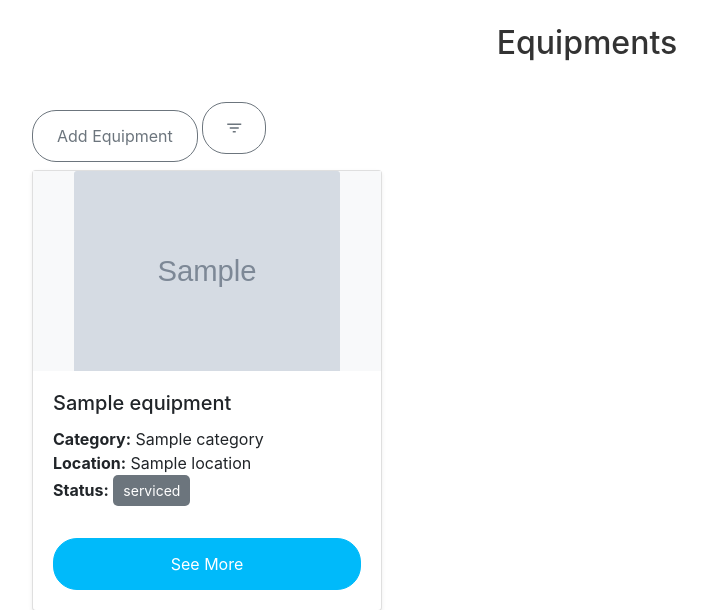
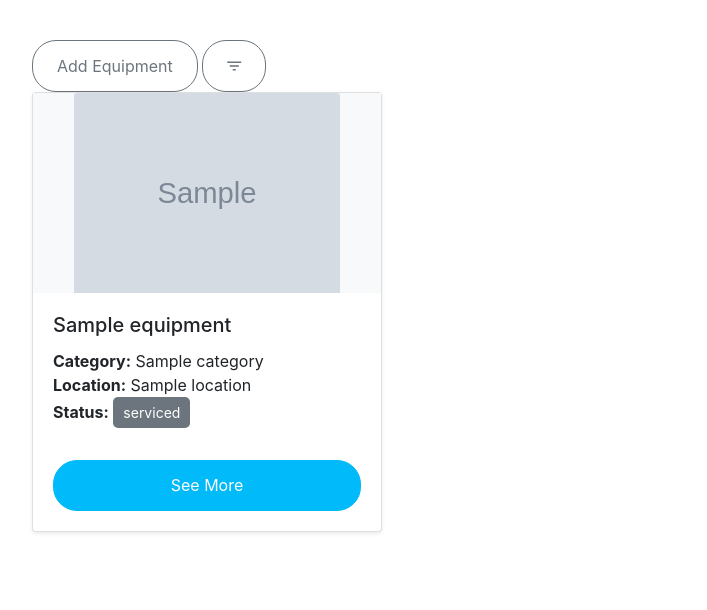
Before and after one commit to Rearaw/machineinv, a Flask app: template app/templates/equipments.html in a window 1280 px wide. Shown: the part 56-666 px from the top of the page, without its empty margins (53-760 px from the left). Run offline with Flask 3, Linux system fonts and the light colour scheme; the template is opened without the code that fills it: most values are stand-ins (such as "Sample title", 1, 10 or a date in 2020); grey boxes marked "Sample" are stand-in pictures; some libraries are stand-ins or nearby versions; some web fonts are replaced.

Commit message:
minor ui improvments

```diff
--- a/app/templates/equipments.html
+++ b/app/templates/equipments.html
@@ -1,11 +1,10 @@
 {% extends "base.html" %}
 {% block title %}Equipments{% endblock %}
 {% block content %}
-<h2 class="mb-4">Equipments</h2>
 <div><a href="{{ url_for('add_equipment') }}" class="btn btn-outline-secondary">Add Equipment</a>
 
 <!-- Toggle Button for Filters -->
-<button id="toggleFilters" class="btn btn-outline-secondary mb-3" type="button" aria-expanded="false" aria-label="Toggle filters">
+<button id="toggleFilters" class="btn btn-outline-secondary" type="button" aria-expanded="false" aria-label="Toggle filters">
   <i class="ion-android-funnel"></i> <!-- Filter icon -->
 </button></div>
 
```
